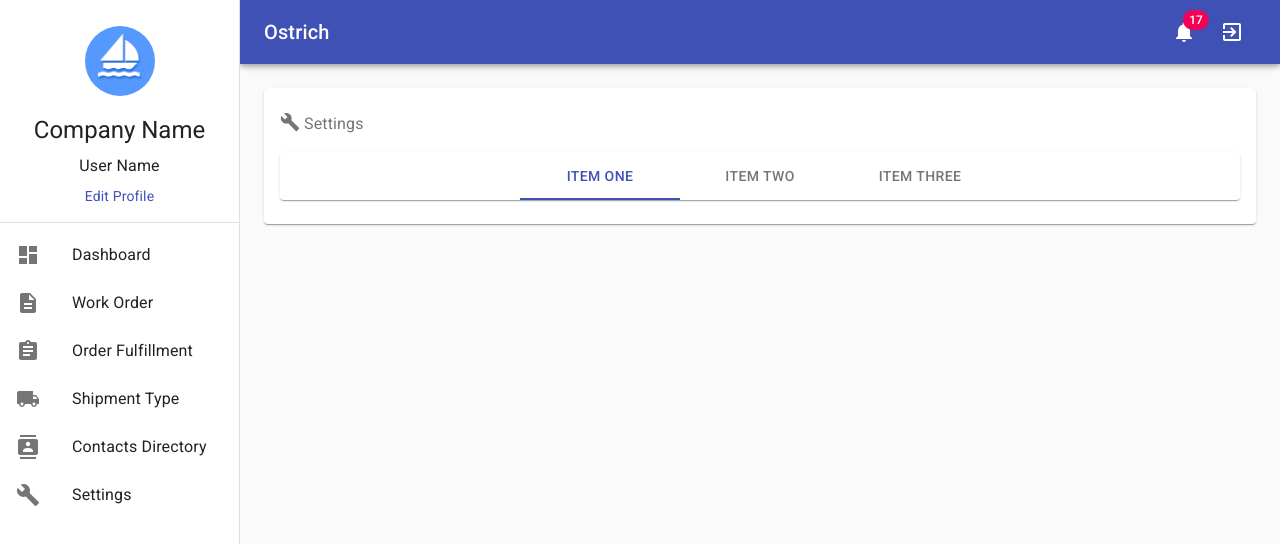
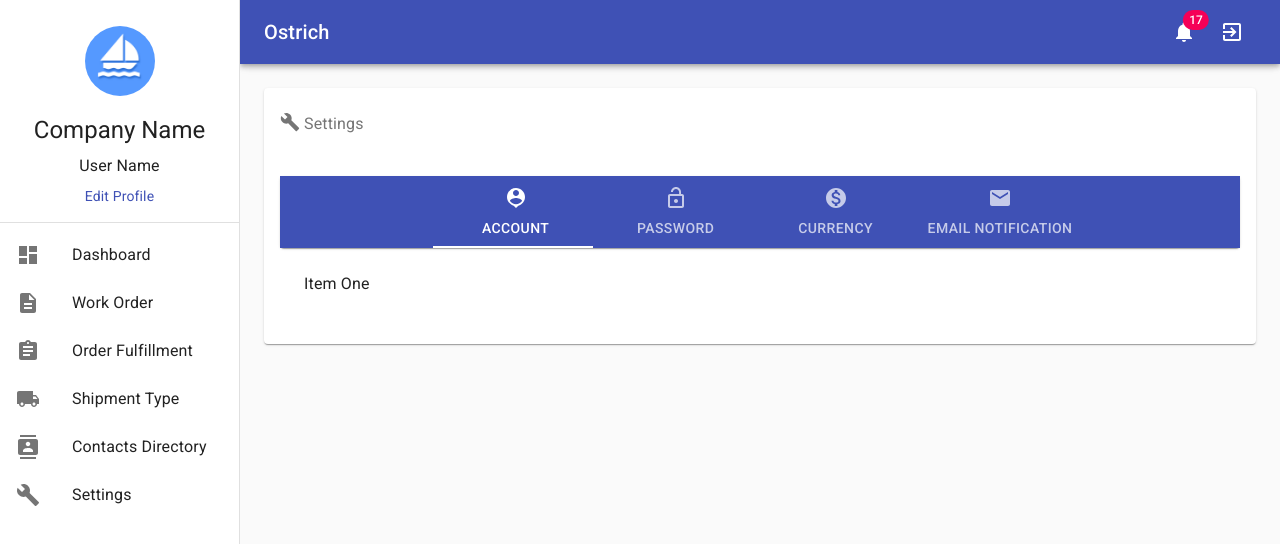
Before and after one commit to liyanarosliescs/ostrich-ui, a React (Create React App) app: page /shipper/setting in a window 1280 px wide. Shown: the top 544 px of the page. Built offline with nearby package versions, Linux system fonts and the light colour scheme.

Commit message:
modify tab style

```diff
--- a/src/components/ShipperSetting.js
+++ b/src/components/ShipperSetting.js
@@ -31,7 +31,11 @@ import Paper from '@material-ui/core/Paper';
 import Breadcrumbs from '@material-ui/core/Breadcrumbs';
 import Tabs from '@material-ui/core/Tabs';
 import Tab from '@material-ui/core/Tab';
-
+import Box from '@material-ui/core/Box';
+import LockIcon from '@material-ui/icons/LockOpen';
+import MoneyIcon from '@material-ui/icons/MonetizationOn';
+import PersonPinIcon from '@material-ui/icons/PersonPin';
+import EmailIcon from '@material-ui/icons/Email';
 
 const drawerWidth = 240;
 
@@ -41,7 +45,12 @@ const useStyles = makeStyles(theme => ({
   },
   tab: {
     flexGrow: 1,
-    marginTop: theme.spacing(2),
+    backgroundColor: theme.palette.background.paper,
+    marginTop: theme.spacing(5),
+  },
+  tabPanel: {
+    backgroundColor: '#3f51b5',
+    color: '#ffffff',
   },
   drawer: {
     [theme.breakpoints.up('sm')]: {
@@ -107,6 +116,36 @@ const useStyles = makeStyles(theme => ({
 function handleClick(event) {
   event.preventDefault();
   alert('You clicked a breadcrumb.');
+}
+
+function TabPanel(props) {
+  const { children, value, index, ...other } = props;
+
+  return (
+    <Typography
+      component="div"
+      role="tabpanel"
+      hidden={value !== index}
+      id={`scrollable-prevent-tabpanel-${index}`}
+      aria-labelledby={`scrollable-prevent-tab-${index}`}
+      {...other}
+    >
+      <Box p={3}>{children}</Box>
+    </Typography>
+  );
+}
+
+TabPanel.propTypes = {
+  children: PropTypes.node,
+  index: PropTypes.any.isRequired,
+  value: PropTypes.any.isRequired,
+};
+
+function a11yProps(index) {
+  return {
+    id: `scrollable-prevent-tab-${index}`,
+    'aria-controls': `scrollable-prevent-tabpanel-${index}`,
+  };
 }
 
 function ShipperSetting(props) {
@@ -247,15 +286,34 @@ function ShipperSetting(props) {
             <Tabs
               value={value}
               onChange={handleChange}
-              indicatorColor="primary"
-              textColor="primary"
-              centered
-            >
-            <Tab label="Item One" />
-            <Tab label="Item Two" />
-            <Tab label="Item Three" />
+              className={classes.tabPanel}
+              TabIndicatorProps={{
+                style: {
+                  backgroundColor: "#FFFFFF"
+                }
+              }}
+              centered>
+
+              <Tab label="Account" icon={<PersonPinIcon />} aria-label="phone" {...a11yProps(0)} />
+              <Tab label="Password" icon={<LockIcon />} aria-label="favorite" {...a11yProps(1)} />
+              <Tab label="Currency" icon={<MoneyIcon />} aria-label="person" {...a11yProps(2)} />
+              <Tab label="Email Notification" icon={<EmailIcon />} aria-label="help" {...a11yProps(3)} />
+
             </Tabs>
           </Paper>
+          <TabPanel value={value} index={0}>
+            Item One
+          </TabPanel>
+          <TabPanel value={value} index={1}>
+            Item Two
+          </TabPanel>
+          <TabPanel value={value} index={2}>
+            Item Three
+          </TabPanel>
+          <TabPanel value={value} index={3}>
+            Item Four
+          </TabPanel>
+
         </Paper>
       </main>
     </div>
```
